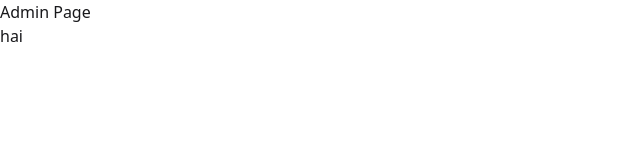
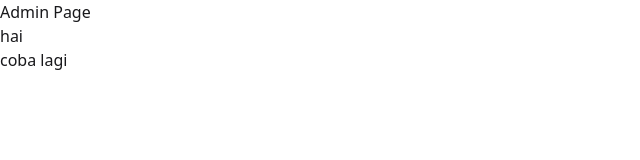
Before and after one commit to raisadeviap/fast-upnvj, a React (Vite) app: page /admin in a window 1280 px wide. Shown: the top 160 px of the page, without its empty margins (0-640 px from the left). Built offline with nearby package versions, Linux system fonts and the light colour scheme.

Commit message:
admin nihh 1

```diff
--- a/src/pages/Admin.jsx
+++ b/src/pages/Admin.jsx
@@ -5,6 +5,7 @@ function Admin() {
     <div>
       <h1>Admin Page</h1>
       <p>hai</p>
+      <p>coba lagi</p>
     </div>
   )
 }
```
